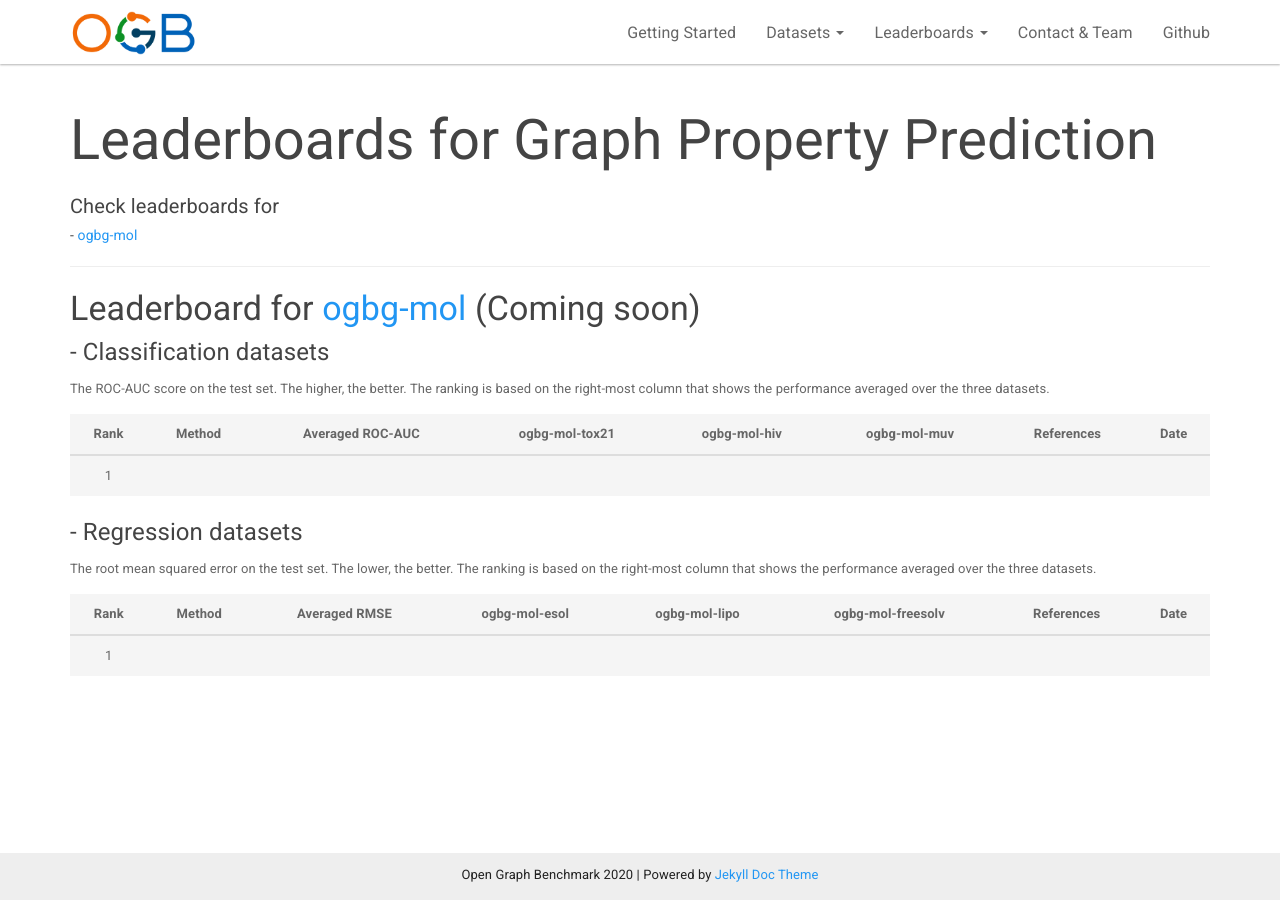
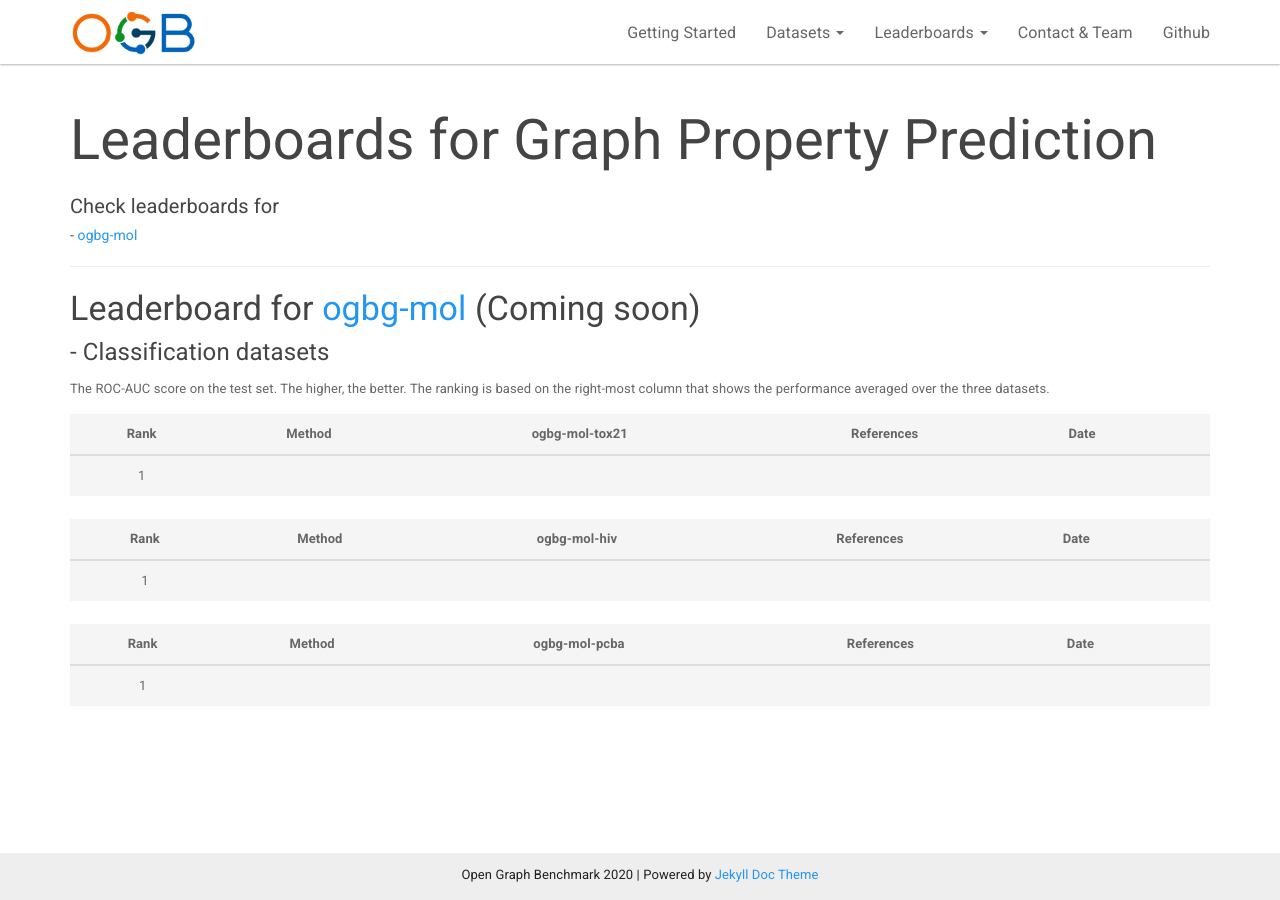
Before and after one commit to snap-stanford/ogb-web, a Jekyll site: the page built from _docs/leaderboard/leader_graphprop.md, in a window 1280 px wide. Built offline with Jekyll 4.4.1, drawn with Linux system fonts in a browser that asks for light colours.

Commit message:
update leaderboard for graphprop

```diff
--- a/_docs/leaderboard/leader_graphprop.md
+++ b/_docs/leaderboard/leader_graphprop.md
@@ -14,14 +14,16 @@ permalink: /docs/leader_graphprop/
 #### - Classification datasets
 The ROC-AUC score on the test set. The higher, the better. The ranking is based on the right-most column that shows the performance averaged over the three datasets.
 
-| Rank |  Method |  Averaged ROC-AUC | ogbg-mol-tox21 | ogbg-mol-hiv | ogbg-mol-muv | References | Date |
-|:----:|:------:|:-----:|:------:|:-----:|:-----:|:-----:|:-----:|
-|  1  |  |  |  |  | |   |  |
+| Rank |  Method |  ogbg-mol-tox21  | References | Date |
+|:----:|:------:|:-----:|:------:|:-----:|:-----:|
+|  1  |  |  |  |  | |
 
 
-#### - Regression datasets
-The root mean squared error on the test set. The lower, the better. The ranking is based on the right-most column that shows the performance averaged over the three datasets.
+| Rank |  Method |  ogbg-mol-hiv  | References | Date |
+|:----:|:------:|:-----:|:------:|:-----:|:-----:|
+|  1  |  |  |  |  | |
 
-| Rank |  Method |  Averaged RMSE | ogbg-mol-esol | ogbg-mol-lipo | ogbg-mol-freesolv | References | Date |
-|:----:|:------:|:-----:|:------:|:-----:|:-----:|:-----:|:-----:|
-|  1  |  |  |  |  | |   |  |
+
+| Rank |  Method |  ogbg-mol-pcba  | References | Date |
+|:----:|:------:|:-----:|:------:|:-----:|:-----:|
+|  1  |  |  |  |  | |
```
